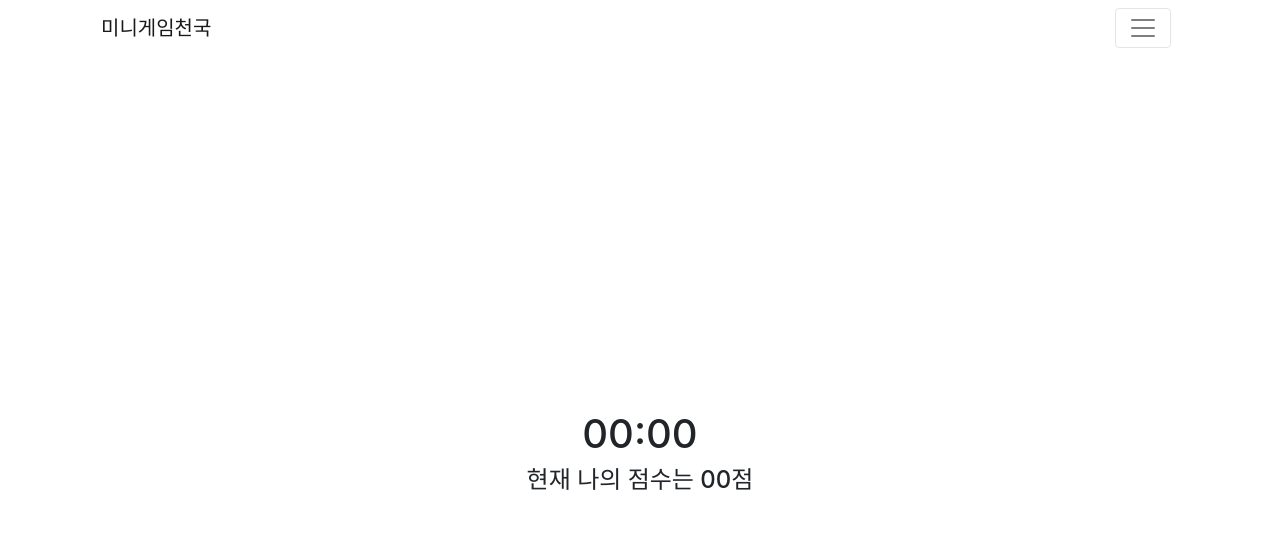
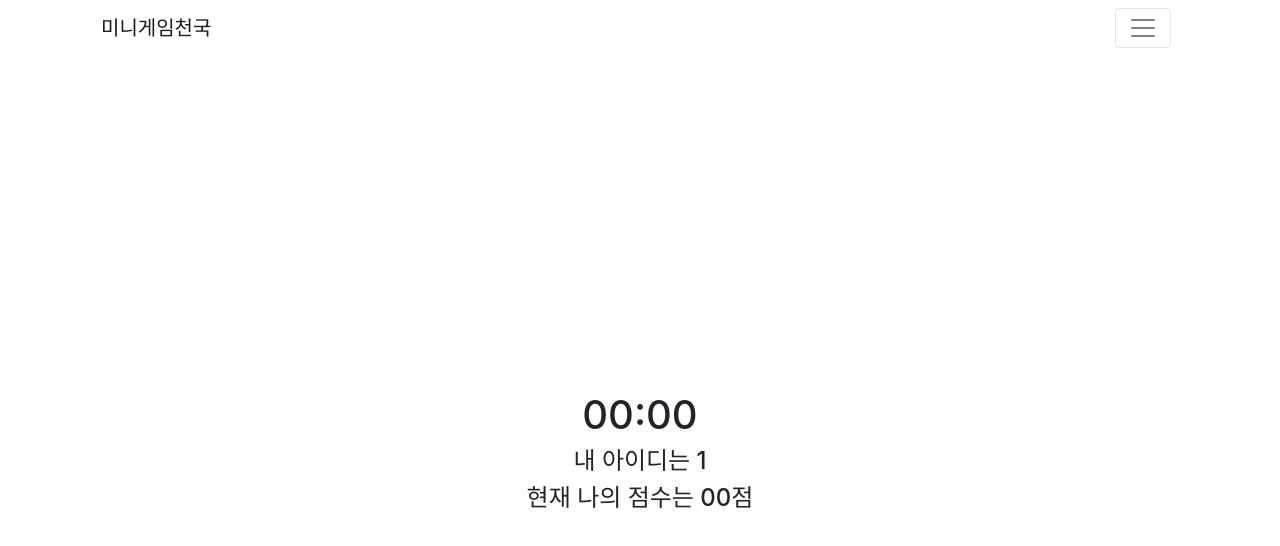
Before and after one commit to tenderpooh/minigame, a React (Create React App) app: page /user/1 in a window 1280 px wide. Shown: the top 546 px of the page. Built offline with nearby package versions, Linux system fonts and the light colour scheme.

Commit message:
아이디 가져오기

```diff
--- a/src/App.js
+++ b/src/App.js
@@ -9,7 +9,7 @@ const App = () => {
   return (
     <Router>
       <Route exact path="/" component={Login} />
-      <Route path="/user" component={User} />
+      <Route path="/user/:userId" component={User} />
       <Route path="/admin" component={Admin} />
       <Route path="/timer" component={Timer} />
       <Route path="/dealer" component={Dealer} />
--- a/src/User/User.jsx
+++ b/src/User/User.jsx
@@ -2,12 +2,15 @@ import React, { useState } from "react";
 import Header from "../Header";
 import { Container } from "reactstrap";
 
-const User = () => {
+const User = ({ match, location }) => {
+  console.log(location.pathname.split("/")[2]);
+  const playerID = location.pathname.split("/")[2];
   return (
     <Container>
       <Header />
       <div className="d-flex flex-column justify-content-center align-items-center vh-100">
         <h1>00:00</h1>
+        <h4>내 아이디는 {playerID}</h4>
         <h4>현재 나의 점수는 00점</h4>
       </div>
     </Container>
```
